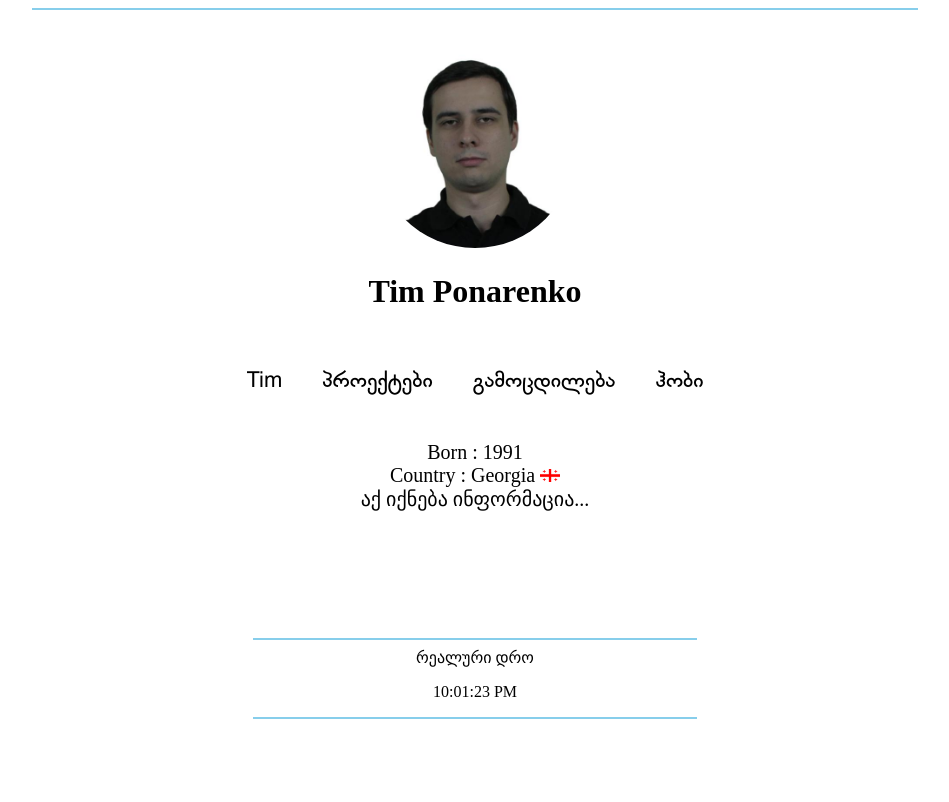
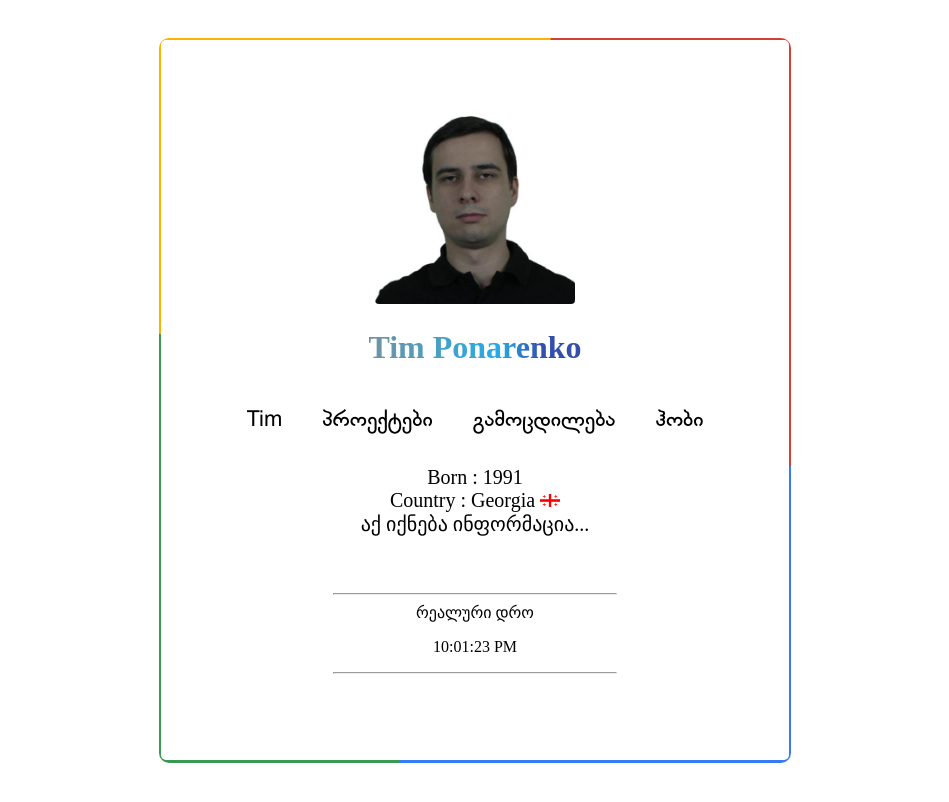
Before and after one commit to bladwing/TimPonarenkoPortfolio, a React (Create React App) app: page / in a window 1280 px wide. Shown: the top 802 px of the page, without its empty margins (165-1114 px from the left). Built offline with nearby package versions, Linux system fonts and the light colour scheme.

Commit message:
fix size for main page and separate, creade color effect for border and name...

```diff
--- a/src/App.js
+++ b/src/App.js
@@ -1,14 +1,16 @@
 import React from "react";
 import { BrowserRouter as Router, Route, Routes } from "react-router-dom";
-import { Main, Project, Experience, Hobby, Music, Films } from "./components/Pages";
+import { Project, Experience, Hobby, Music, Films } from "./components/Pages";
+import Main from "./components/Main/Main"
 import Footer from "./components/Footer";
 import "./App.scss";
+import "./effects.scss";
 
 const App = () => {
   return (
-    <div>
+    <div className="MainPage rainbow">
     <Router>
-      <hr />
+
       <Routes>
         <Route path="/" element={<Main />} />
         <Route path="/project" element={<Project />} />
--- a/src/App.scss
+++ b/src/App.scss
@@ -1,12 +1,16 @@
 @font-face {
-  font-family: 'BPG Glaho';
-  src: url('./resourse/fonts/bpg_glaho.ttf');
-  }
+  font-family: "BPG Glaho";
+  src: url("./resourse/fonts/bpg_glaho.ttf");
+}
+.MainPage {
+  width: 50%;
+  border-radius: 16px;
+  margin: 3% auto;
+  // box-shadow: rgba(0, 0, 0, 0.4) 0px 2px 4px, rgba(0, 0, 0, 0.3) 0px 7px 13px -3px, rgba(0, 0, 0, 0.2) 0px -3px 0px inset;
+}
 .Container {
- text-align: center;
- font-family: BPG Glaho;
-
-
+  text-align: center;
+  font-family: BPG Glaho;
 }
 .PhotoAndHeader {
   width: 100%;
@@ -22,30 +26,22 @@
 .ProfilePhoto {
   width: 200px;
   border-radius: 60%;
+  margin-top: 3%;
 }
 
-.geoFlag {
-  width: 20px;
-}
+
 
 .Menu {
   display: flex;
   justify-content: center;
   font-size: 22px;
   margin-bottom: 2%;
-
 }
 .Menu a:hover {
   color: grey;
   text-decoration: underline;
-
 }
 
-hr {
-  border: 1px solid skyblue;
-  width: 70%;
-
-}
 .MenuItem {
   text-decoration: none;
   font-family: BPG Glaho;
--- /dev/null
+++ b/src/components/Main/Main.jsx
@@ -0,0 +1,31 @@
+import { MainMenu } from "../Menu";
+import "./main.scss";
+import "./NameEffect.scss";
+import Tim from "../../resourse/Tim.jpg";
+import Georgia from "../../resourse/georgia.png";
+
+export default function Main() {
+  return (
+    <div>
+      <div className="PhotoAndHeader">
+        <img className="ProfilePhotoTim" src={Tim} alt="profilePhoto" />
+
+        <div className="wrapper Header">
+          <h1>Tim Ponarenko</h1>
+        </div>
+      </div>
+
+      <MainMenu />
+
+      <div className="Content">
+        <div> Born : 1991</div>
+        <div>
+          {" "}
+          Country : Georgia{" "}
+          <img src={Georgia} className="geoFlag" alt="georgia_flag" />
+        </div>
+        <div>აქ იქნება ინფორმაცია...</div>
+      </div>
+    </div>
+  );
+}
--- /dev/null
+++ b/src/components/Main/NameEffect.scss
@@ -0,0 +1,22 @@
+.wrapper {
+  text-align: center;
+  h1 {
+    color: #fff;
+    font-weight: 700;
+    background: linear-gradient(to right,#8a8a8a 10%, #25abe8 50%, #334fac 60%);
+    background-size: auto auto;
+    background-clip: border-box;
+    background-size: 200% auto;
+    color: #fff;
+    background-clip: text;
+    -webkit-background-clip: text;
+    -webkit-text-fill-color: transparent;
+    animation: textclip 2.5s linear infinite;
+    display: inline-block;
+  }
+}
+@keyframes textclip {
+  to {
+    background-position: 200% center;
+  }
+}
--- /dev/null
+++ b/src/components/Main/main.scss
@@ -0,0 +1,11 @@
+
+
+  .ProfilePhotoTim {
+    width: 200px;
+    border-radius: 2%;
+    margin-top: 3%;
+  }
+
+  .geoFlag {
+    width: 20px;
+  }
--- a/src/components/Pages.jsx
+++ b/src/components/Pages.jsx
@@ -4,38 +4,13 @@ import Projects from "./Pages/Projects";
 import MusicPage from "./Pages/MusicPage";
 import Film from "./Pages/Film";
 
-
-import Tim from "../resourse/Tim.jpg";
-import Georgia from "../resourse/georgia.png";
 import ProjectImg from "../resourse/Project.png";
 import HobbyImg from "../resourse/hobby.jpg";
 import MusicImg from "../resourse/music.png";
 import FilmsImg from "../resourse/films.jpg";
 import ExperienceImg from "../resourse/experience.png";
 
-export function Main() {
-  return (
-    <div>
-      <div className="PhotoAndHeader">
-        <img className="ProfilePhoto" src={Tim} alt="profilePhoto" />
 
-        <h1 className="Header">Tim Ponarenko</h1>
-      </div>
-
-      <MainMenu />
-
-      <div className="Content">
-        <div> Born : 1991</div>
-        <div>
-          {" "}
-          Country : Georgia{" "}
-          <img src={Georgia} className="geoFlag" alt="georgia_flag" />
-        </div>
-        <div>აქ იქნება ინფორმაცია...</div>
-      </div>
-    </div>
-  );
-}
 
 export function Project() {
   return (
@@ -62,14 +37,10 @@ export function Experience() {
       </div>
 
       <MainMenu />
-      <div className="Content">
-
-      </div>
+      <div className="Content"></div>
     </div>
   );
 }
-
-
 
 export function Hobby() {
   return (
@@ -93,12 +64,11 @@ export function Music() {
       <div className="PhotoAndHeader">
         <img className="ProfilePhoto" src={MusicImg} alt="profilePhoto" />
         <h1>მუსიკა</h1>
-
       </div>
 
       <MainMenu />
       <SubMenu />
-   <MusicPage/>
+      <MusicPage />
     </div>
   );
 }
@@ -112,7 +82,7 @@ export function Films() {
 
       <MainMenu />
       <SubMenu />
-      <Film/>
+      <Film />
     </div>
   );
 }
--- /dev/null
+++ b/src/effects.scss
@@ -0,0 +1,45 @@
+  *, *::before, *::after {
+    box-sizing: border-box;
+  }
+
+  @keyframes rotate {
+    100% {
+      transform: rotate(1turn);
+    }
+  }
+
+  .rainbow {
+    position: relative;
+    z-index: 0;
+    border-radius: 10px;
+    overflow: hidden;
+    padding: 2rem;
+
+    &::before {
+      content: '';
+      position: absolute;
+      z-index: -2;
+      left: -50%;
+      top: -50%;
+      width: 200%;
+      height: 200%;
+      background-color: #399953;
+      background-repeat: no-repeat;
+      background-size: 50% 50%, 50% 50%;
+      background-position: 0 0, 100% 0, 100% 100%, 0 100%;
+      background-image: linear-gradient(#399953, #399953), linear-gradient(#fbb300, #fbb300), linear-gradient(#d53e33, #d53e33), linear-gradient(#377af5, #377af5);
+      animation: rotate 7s linear infinite;
+    }
+
+    &::after {
+      content: '';
+      position: absolute;
+      z-index: -1;
+      left: 2px;
+      top: 2px;
+      width: calc(100% - 4px);
+      height: calc(100% - 5px);
+      background: white;
+      border-radius: 5px;
+    }
+  }
```
